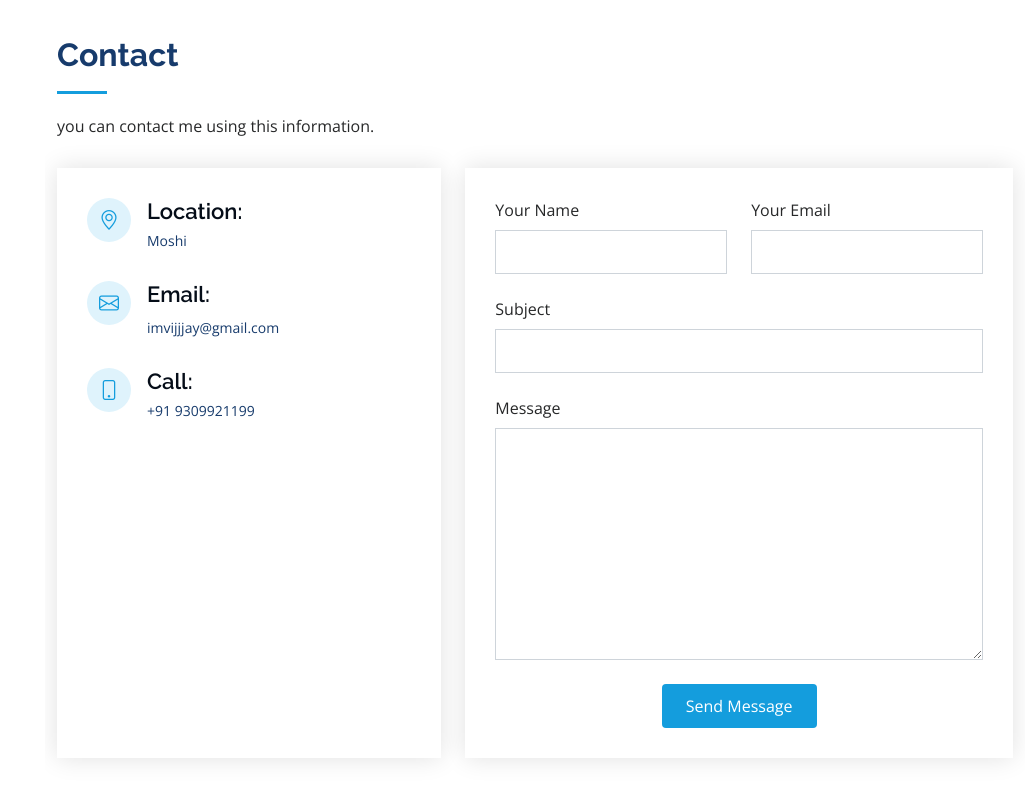
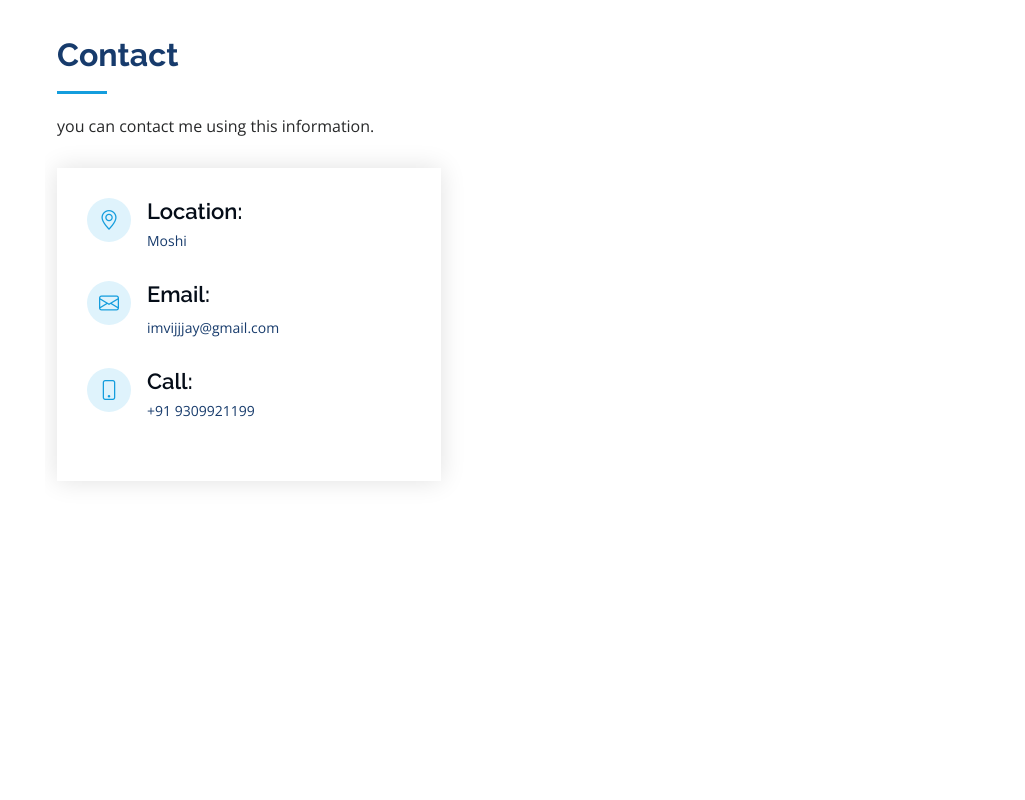
Before and after one commit to ImVjGit/ImVjGit.github.io, a plain HTML site: page index.html in a window 1280 px wide. Shown: the part 1936-2736 px from the top of the page, without its empty margins (255-1280 px from the left). After the commit the page ends 2547 px from the top, so only its background shows below. Drawn offline with nearby package versions, Linux system fonts and the light colour scheme.

Commit message:
Mail Box changes

```diff
--- a/index.html
+++ b/index.html
@@ -247,7 +247,7 @@
 
           </div>
 
-          <div class="col-lg-7 mt-5 mt-lg-0 d-flex align-items-stretch">
+<!--           <div class="col-lg-7 mt-5 mt-lg-0 d-flex align-items-stretch">
             <form action="forms/contact.php" method="post" role="form" class="php-email-form">
               <div class="row">
                 <div class="form-group col-md-6">
@@ -274,7 +274,7 @@
               </div>
               <div class="text-center"><button type="submit">Send Message</button></div>
             </form>
-          </div>
+          </div> -->
 
         </div>
 
```
